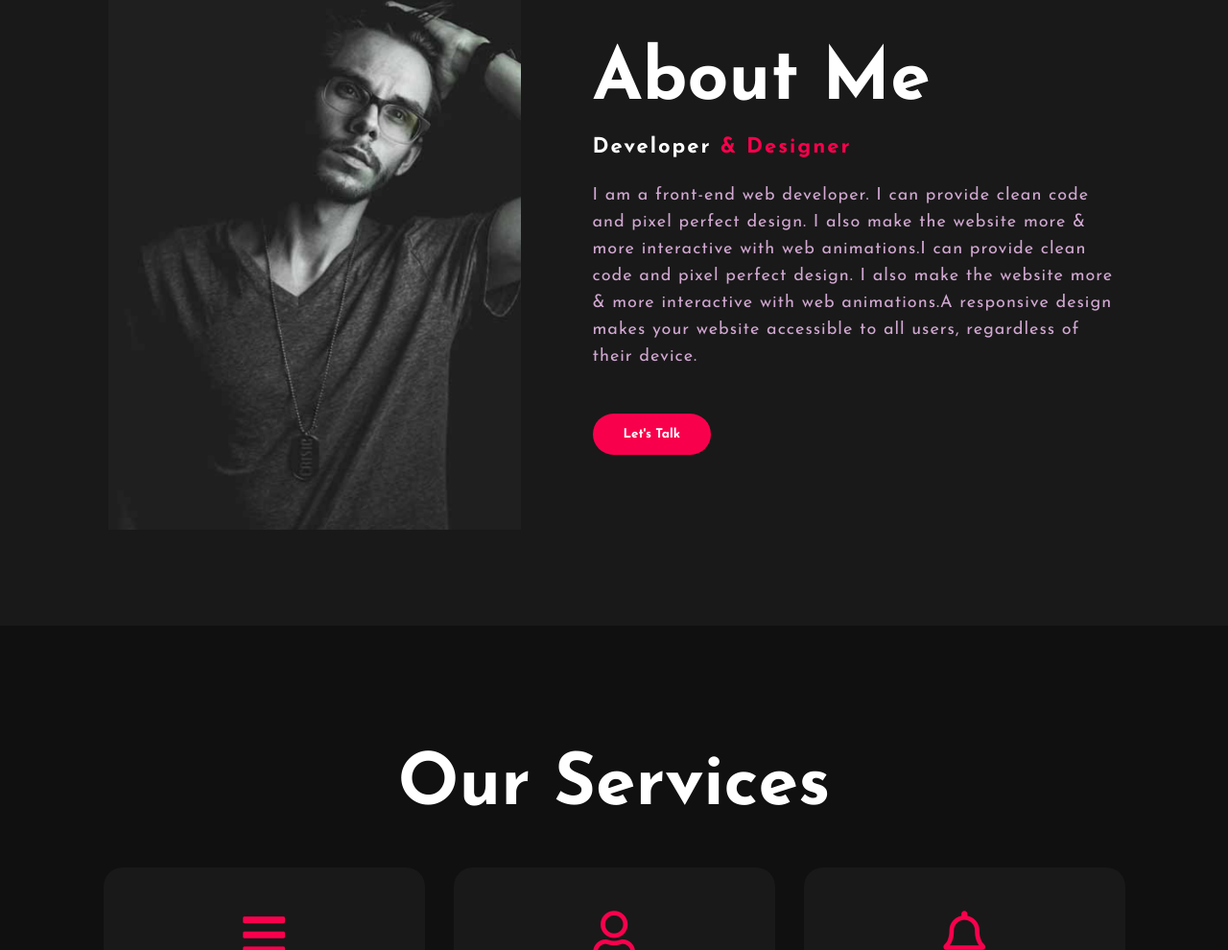
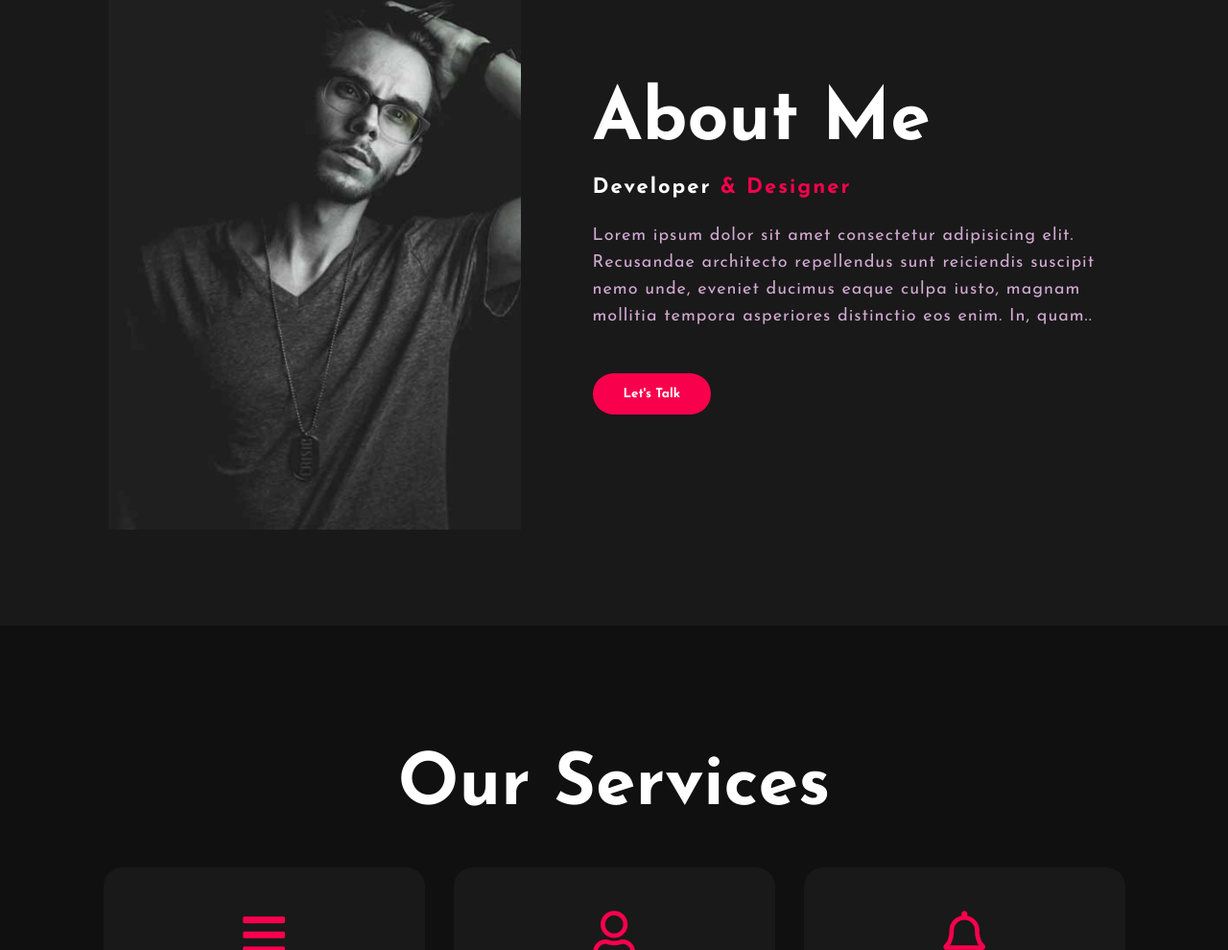
Before and after one commit to akashsinha544/portfolio, a plain HTML site: page index.html in a window 1280 px wide. Shown: the part 930-1920 px from the top of the page at 96% size. Drawn offline with Linux system fonts and the light colour scheme.

Commit message:
adding bio

```diff
--- a/index.html
+++ b/index.html
@@ -44,7 +44,7 @@
 			<div class="about-text">
 				<h2>About Me</h2>
 				<h5>Developer <span>& Designer</span></h5>
-				<p>I am a front-end web developer. I can provide clean code and pixel perfect design. I also make the website more & more interactive with web animations.I can provide clean code and pixel perfect design. I also make the website more & more interactive with web animations.A responsive design makes your website accessible to all users, regardless of their device.</p>
+				<p>Lorem ipsum dolor sit amet consectetur adipisicing elit. Recusandae architecto repellendus sunt reiciendis suscipit nemo unde, eveniet ducimus eaque culpa iusto, magnam mollitia tempora asperiores distinctio eos enim. In, quam..</p>
 				<button type="button">Let's Talk</button>
 			</div>
 		</div>
```
